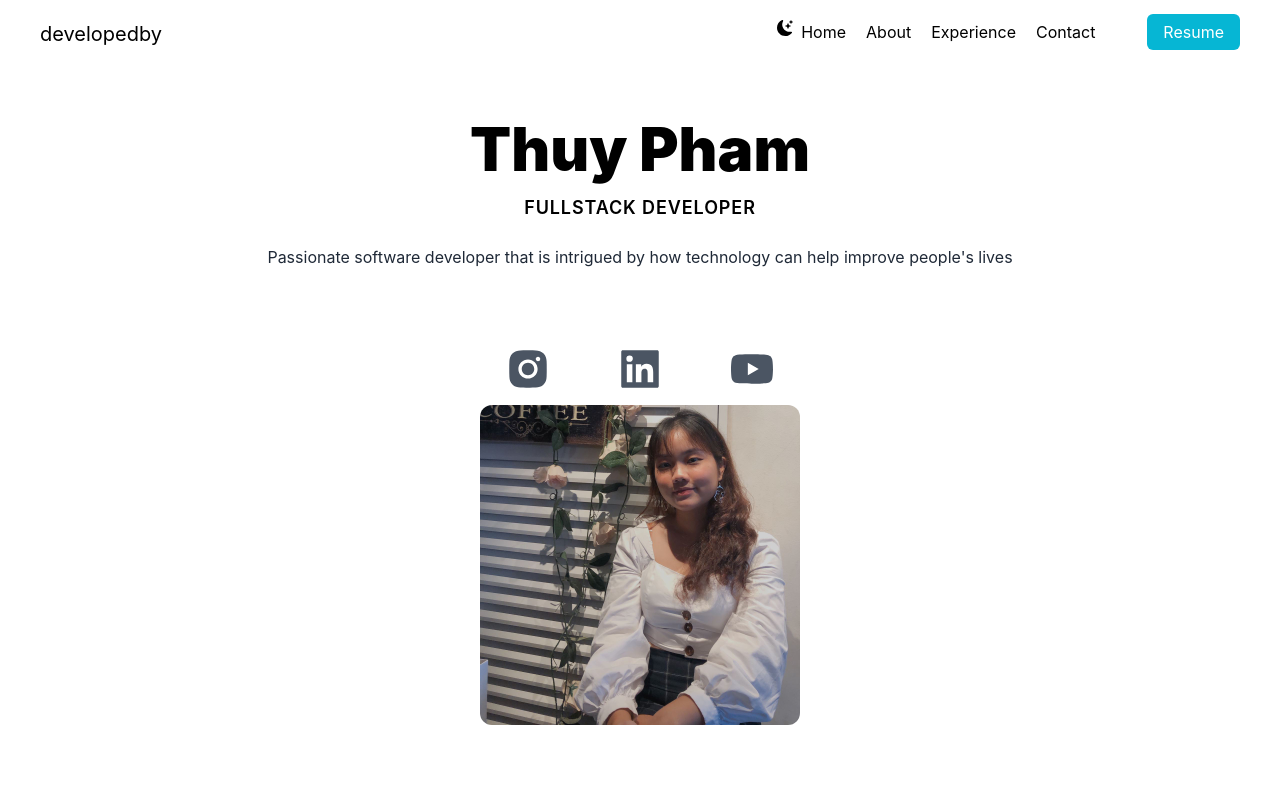
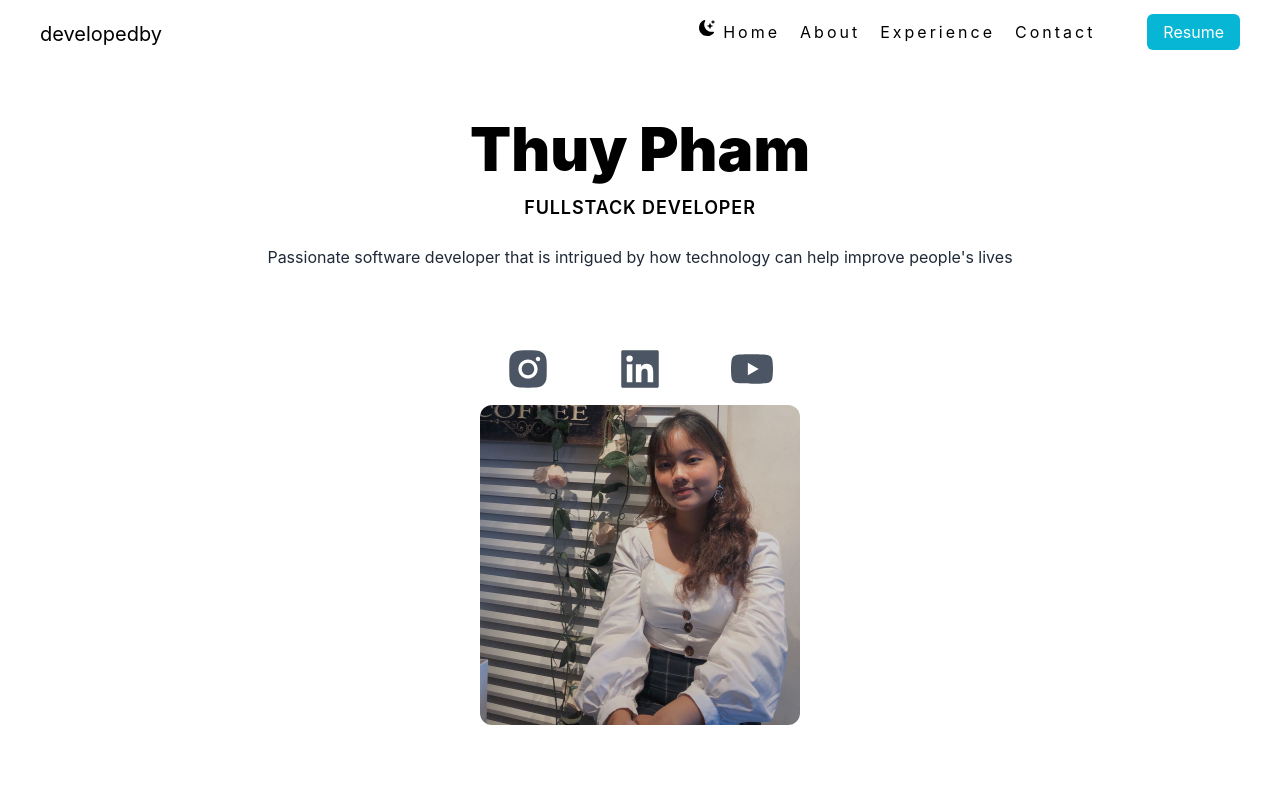
Before and after one commit to tweee64/portfolio, a React (Create React App) app: page / in a window 1280 px wide. Shown: the top 800 px of the page. Built offline with nearby package versions, Linux system fonts and the light colour scheme.

Commit message:
small change

```diff
--- a/src/NavBar.js
+++ b/src/NavBar.js
@@ -23,7 +23,10 @@ export default function NavBar(props) {
                 {navLinks.map((nav) => (
                   <li
                     key={nav.id}
-                    className="mr-2 dark:text-neutral-100"
+                    className={`${
+                      active === nav.title ? "text-french" : "text-eerieBlack"
+                    } hover:text-taupe
+                       tracking-[3px] cursor-pointer nav-links mr-2 dark:text-neutral-100`}
                     onClick={() => setActive(nav.title)}
                   >
                     <a href={`#${nav.id}`}>{nav.title}</a>
--- a/src/constants/index.js
+++ b/src/constants/index.js
@@ -7,7 +7,6 @@ import {
   frontend,
   ux,
   prototype,
-  resume,
 } from "../assets/index";
 
 export const navLinks = [
```
